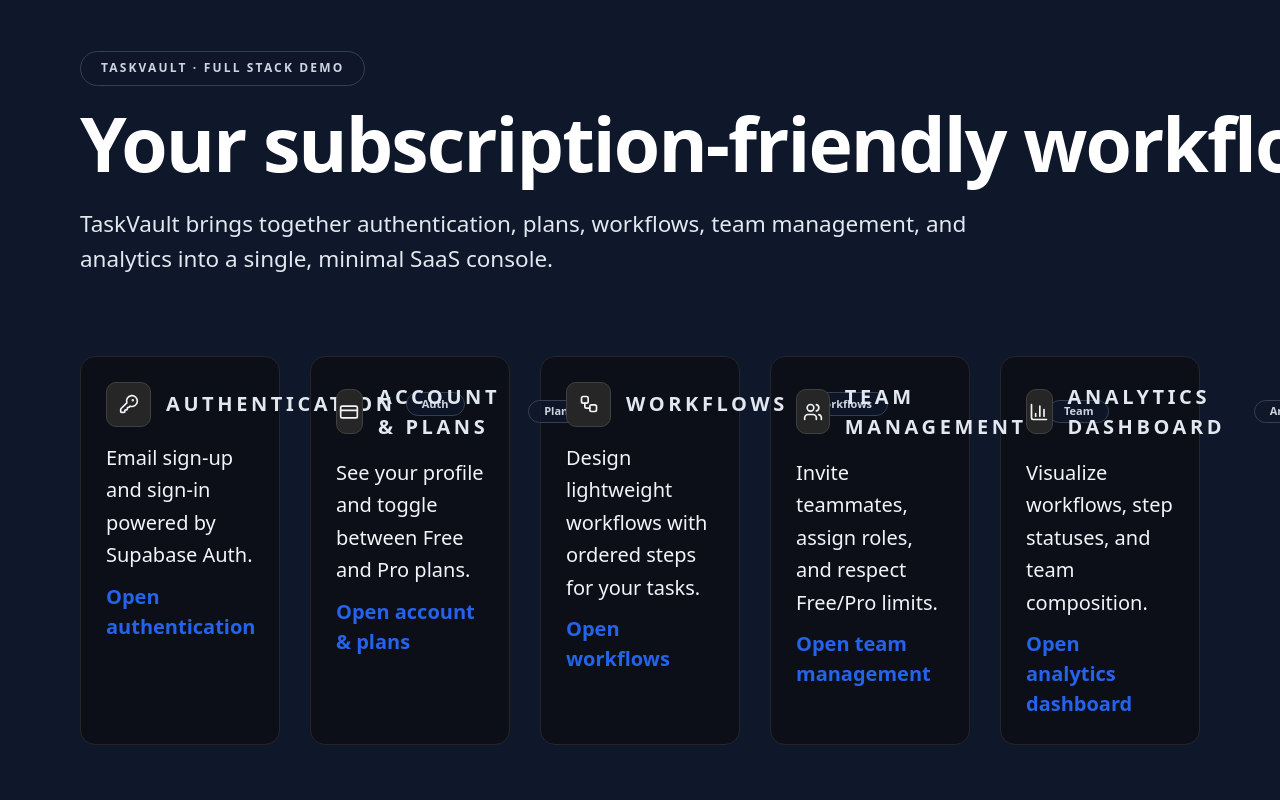
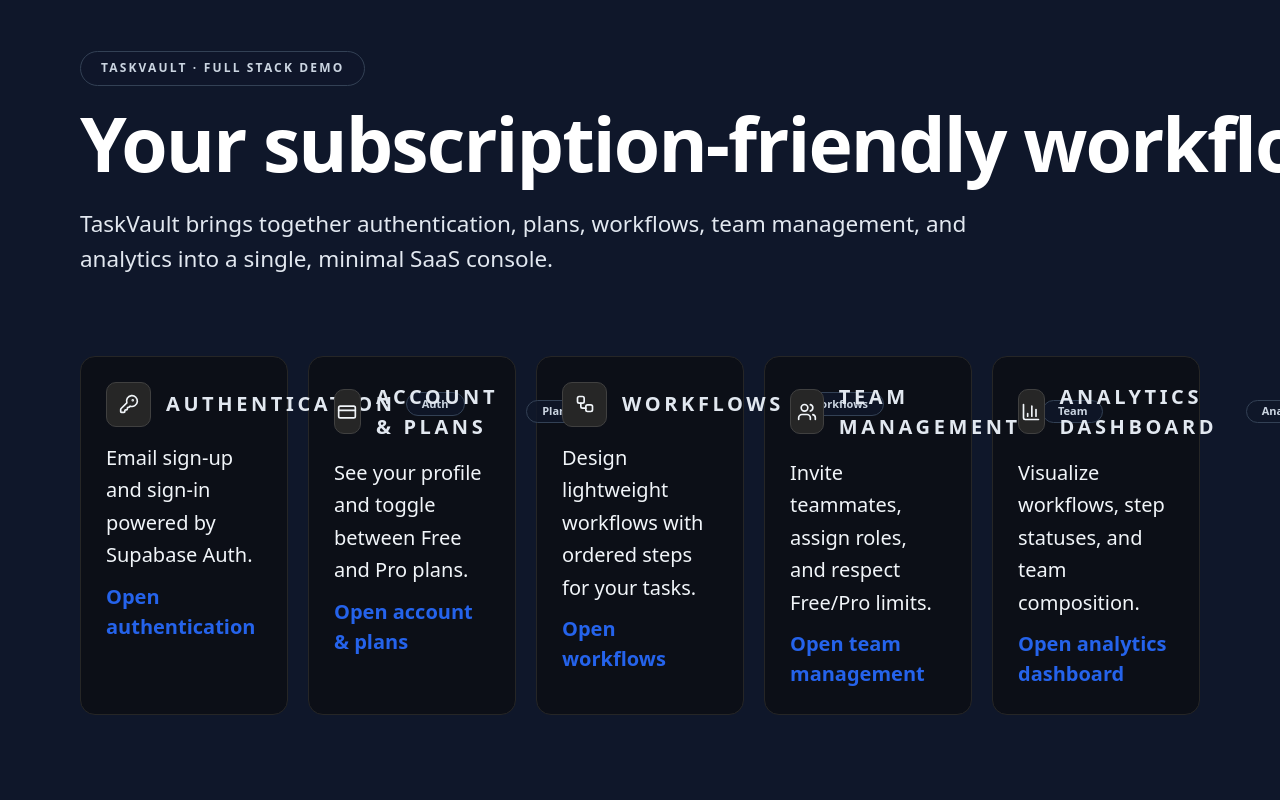
Before and after one commit to yskhub/TaskVault, a Next.js app in the folder taskvault-frontend/: page / in a window 1280 px wide. Shown: the top 800 px of the page. Built offline with nearby package versions, Linux system fonts and the light colour scheme.

Commit message:
Use full-width hero and wider nav cards

```diff
--- a/taskvault-frontend/app/page.tsx
+++ b/taskvault-frontend/app/page.tsx
@@ -51,7 +51,7 @@ const sections = [
 export default function Home() {
   return (
     <main className="min-h-screen bg-primary text-white px-4 py-10 sm:px-8 lg:px-10 xl:px-16">
-      <div className="mx-auto flex w-full max-w-screen-2xl flex-col gap-16">
+      <div className="flex w-full flex-col gap-16">
         <motion.header
           className="space-y-4"
           initial={{ opacity: 0, y: 16 }}
@@ -89,7 +89,7 @@ export default function Home() {
         </motion.header>
 
         <motion.section
-          className="grid gap-6 sm:grid-cols-2 lg:grid-cols-3 xl:grid-cols-5"
+          className="grid gap-4 sm:grid-cols-2 lg:grid-cols-3 xl:grid-cols-5"
           initial={{ opacity: 0, y: 12 }}
           animate={{ opacity: 1, y: 0 }}
           transition={{ duration: 0.45, ease: "easeOut", delay: 0.1 }}
```
